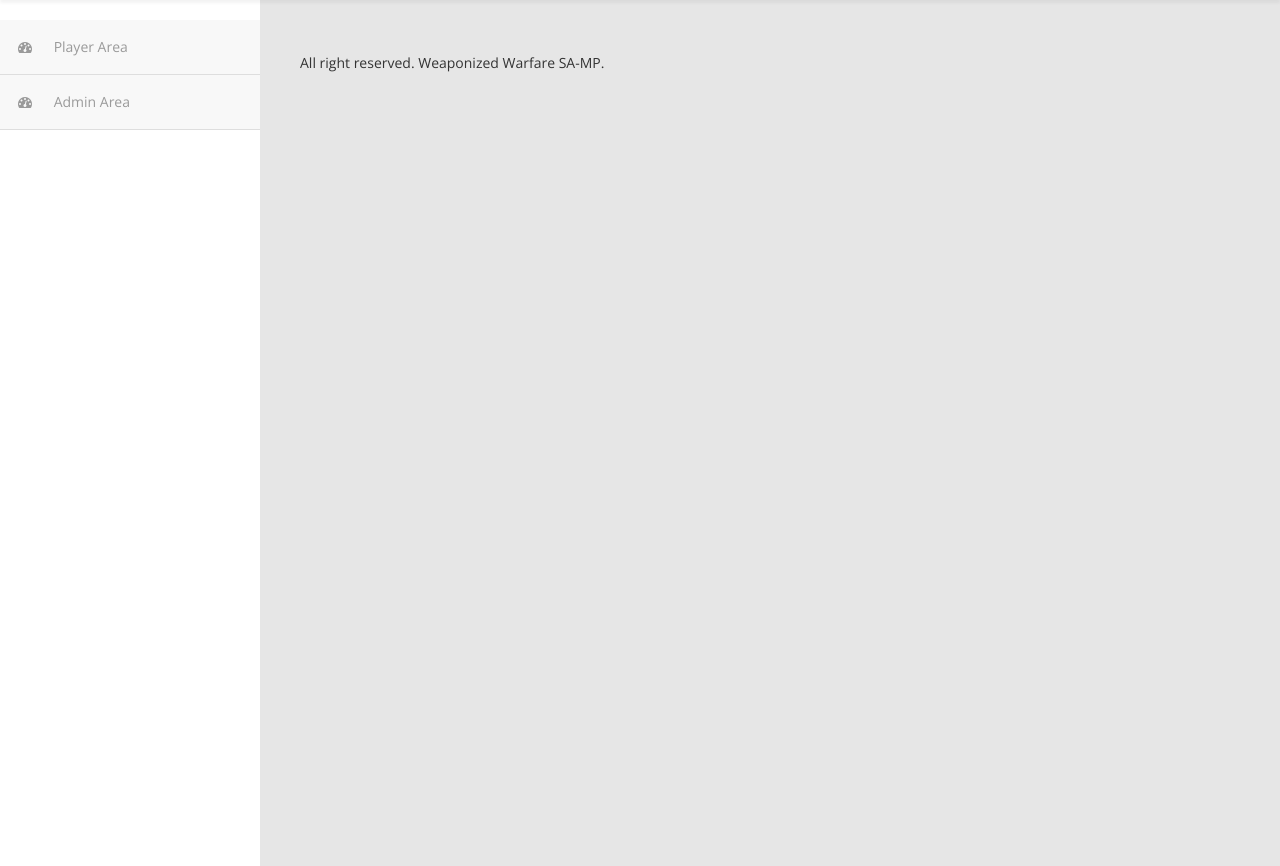
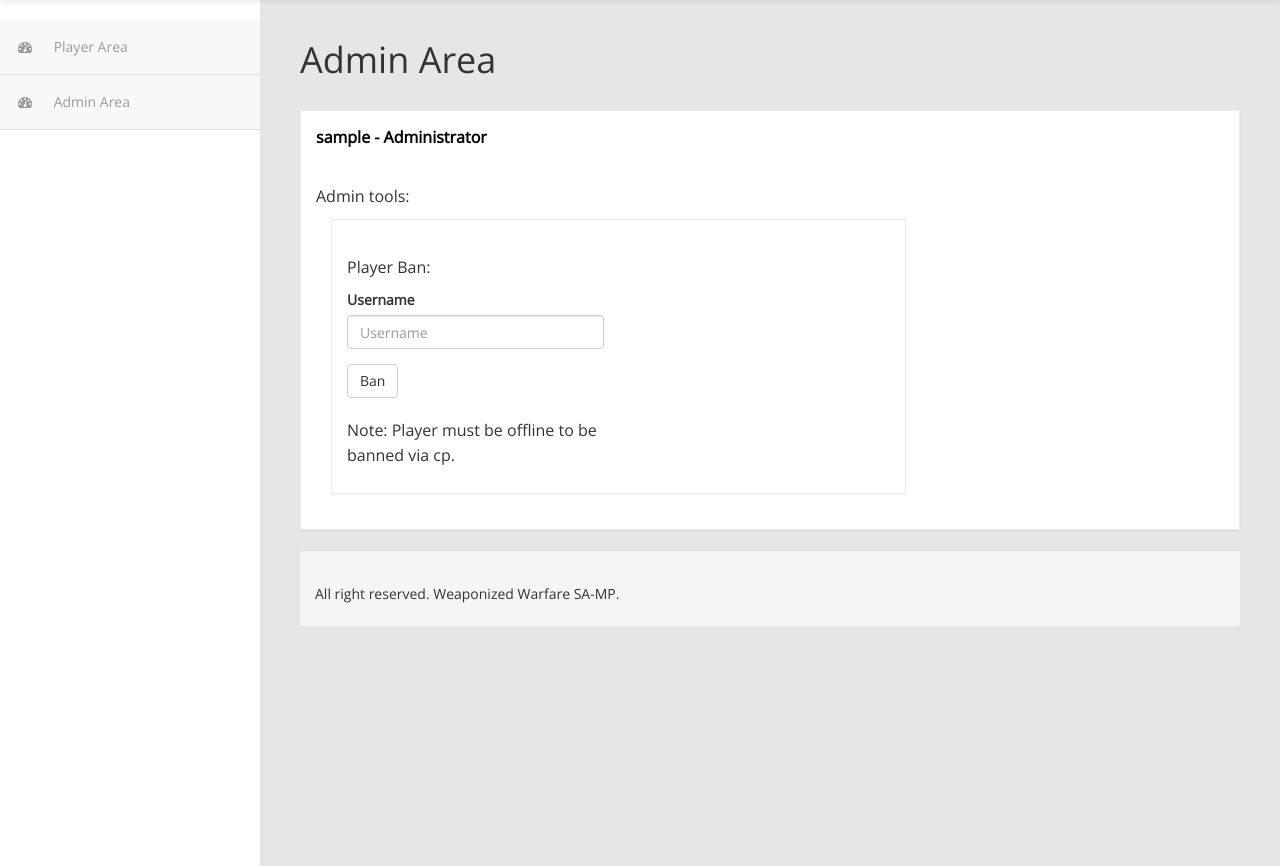
Before and after one commit to realdiegopoptart/ww-gm, a PHP site: page /admin.php in a window 1280 px wide. Shown: the part 60-926 px from the top of the page. Run offline with PHP 8.4, Linux system fonts and the light colour scheme; the visitor is signed in with stand-in values (Sample User, id 1); tables that the repository leaves empty hold one stand-in row (values such as "Sample post").

Commit message:
offline ban and adm checks

```diff
--- a/cp/admin.php
+++ b/cp/admin.php
@@ -9,6 +9,11 @@ if(isset($_GET['id']))
 	exit;
 }
 
+if($_SESSION['playeradmin'] < 1) {
+	echo '<META HTTP-EQUIV="Refresh" Content="0; URL=index.php">';
+	exit;
+}
+
 $sesuID = $_SESSION['uID'];
 
 $query = $con->prepare("SELECT * from players where ID = '$sesuID'");
@@ -17,8 +22,50 @@ $gData = $query->fetch();
 
 ?>
 
+                <div class="row">
+                    <div class="col-md-12">
+                        <h1 class="page-header">
+                            Admin Area
+                        </h1>
+                    </div>
+                </div>
+
+		<div class="panel panel-default">
+            <div class="panel-heading">
+			<?php echo $_SESSION['playername']; if($gData['ADMIN'] != 0) echo(" - Administrator");?>
+            </div>
+            <div class="panel-body">
+				<p> Admin tools:</p>
+				<div class="col-lg-8">
+                    <div class="panel panel-default">
+                        <div class="panel-body">
+                            <div class="row">
+                                <div class="col-lg-6">
+								<p>Player Ban:</p>
+								<form action="tools/ban.php" method="POST">
+                                        <div class="form-group">
+                                            <label>Username</label>
+                                            <input type="text" id="banname" name="banname" class="form-control" placeholder="Username">
+                                        </div>
+										<?php if(isset($err)): ?>
+										<b class="help-block" style="color: red;"><?=$err?></b>
+										<?php endif; ?>
+
+										<button type="submit" class="btn btn-default">Ban</button>
+										<p>Note: Player must be offline to be banned via cp.</p>
+								</form>
+								</div>
+							</div>
+						</div>
+					</div>
+				</div>
+			</div>
+		</div>
 
 
-<?php
+
+<div class="panel-footer">
+    <?php
 	include 'includes/footer.php';
-?>
+	?>
+</div>
```
Also changed, not shown: cp/tools/ban.php (added, +32 -0 lines).
